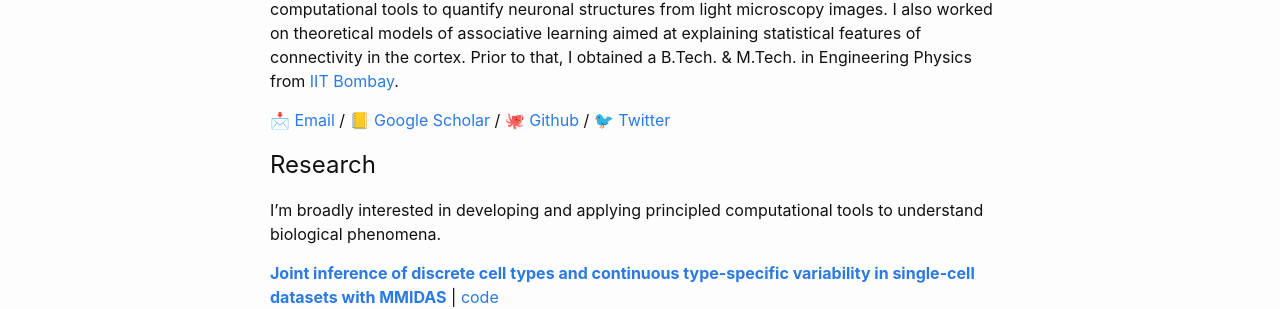
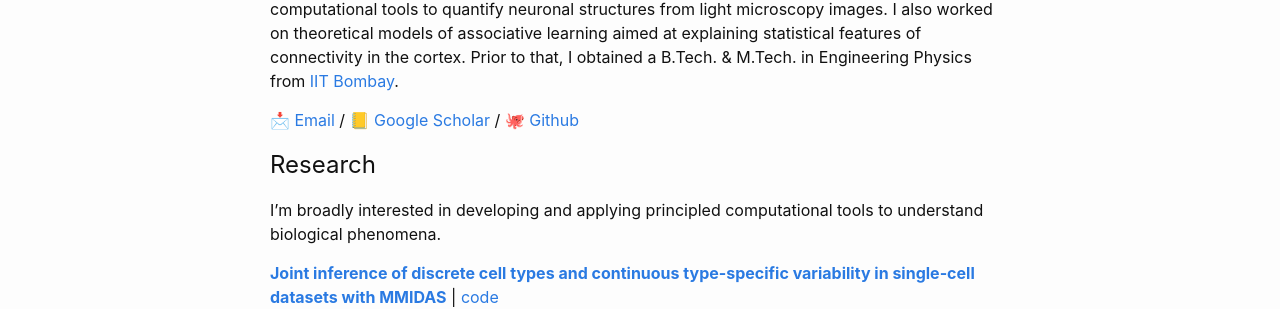
Before and after one commit to rhngla/rhngla.github.io, a Jekyll site: the page built from index.md, in a window 1280 px wide. Shown: the part 353-662 px from the top of the page. Built offline with Jekyll 4.4.1, drawn with Linux system fonts in a browser that asks for light colours; our own code applies the rules of GitHub Pages for plain Markdown files.

Commit message:
removed x

```diff
--- a/index.md
+++ b/index.md
@@ -9,7 +9,7 @@ I am a Scientist II at [Allen Institute](https://alleninstitute.org/person/rohan
 
 I obtained a Ph.D. in Physics from [Northeastern University](http://www.northeastern.edu/), where I worked in the [Neurogeometry lab](http://www.northeastern.edu/neurogeometry/). As part of my thesis, I developed computational tools to quantify neuronal structures from light microscopy images. I also worked on theoretical models of associative learning aimed at explaining statistical features of connectivity in the cortex. Prior to that, I obtained a B.Tech. & M.Tech. in Engineering Physics from [IIT Bombay](http://www.iitb.ac.in/).
 
-[📩 Email](mailto:rhngl@protonmail.com) / [📒 Google Scholar](https://scholar.google.com/citations?user=_TlezdMAAAAJ) / [🐙 Github](https://github.com/rhngla) / [🐦 Twitter](https://twitter.com/rhngla)
+[📩 Email](mailto:rhngl@protonmail.com) / [📒 Google Scholar](https://scholar.google.com/citations?user=_TlezdMAAAAJ) / [🐙 Github](https://github.com/rhngla)
 
 
 ## Research
```
